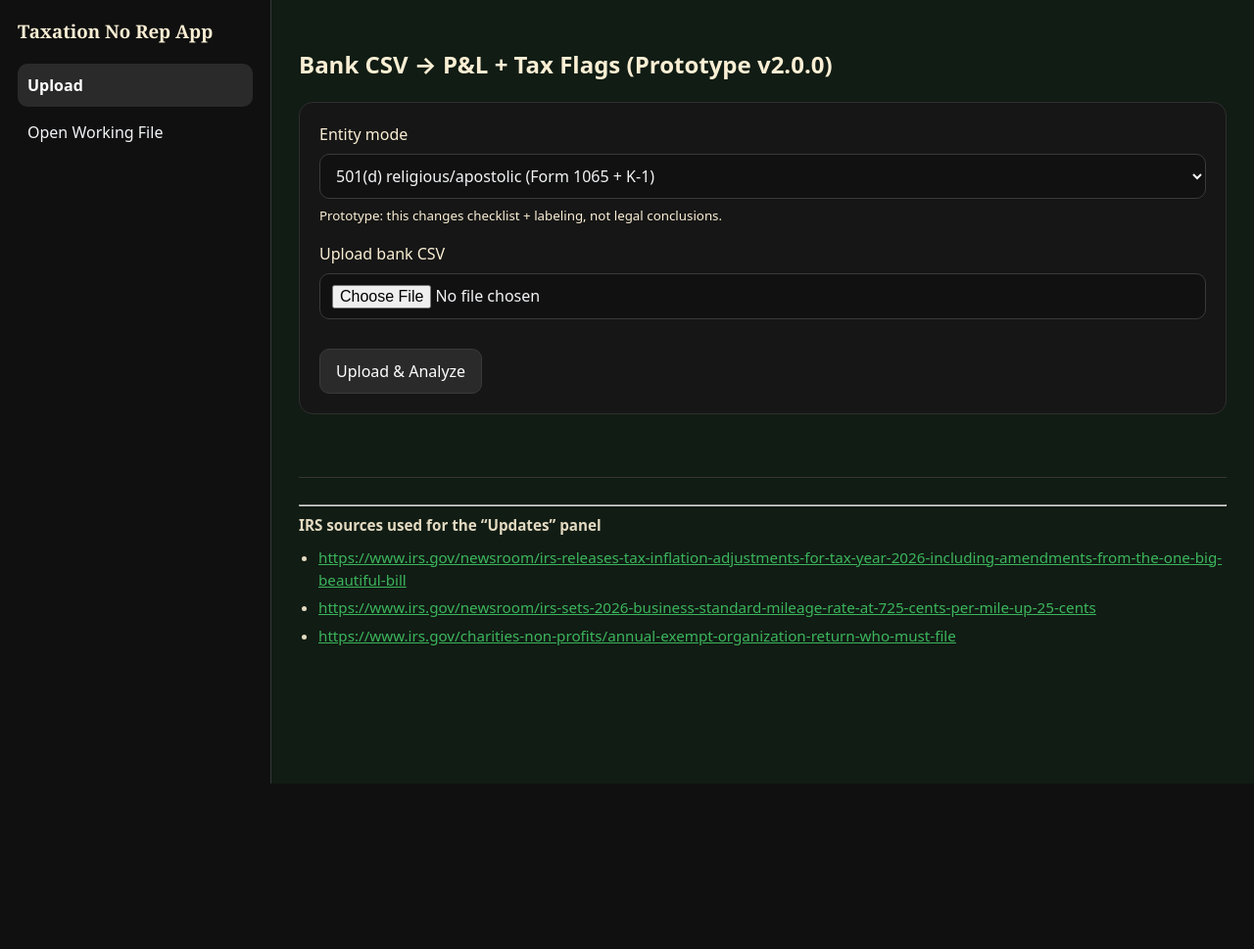
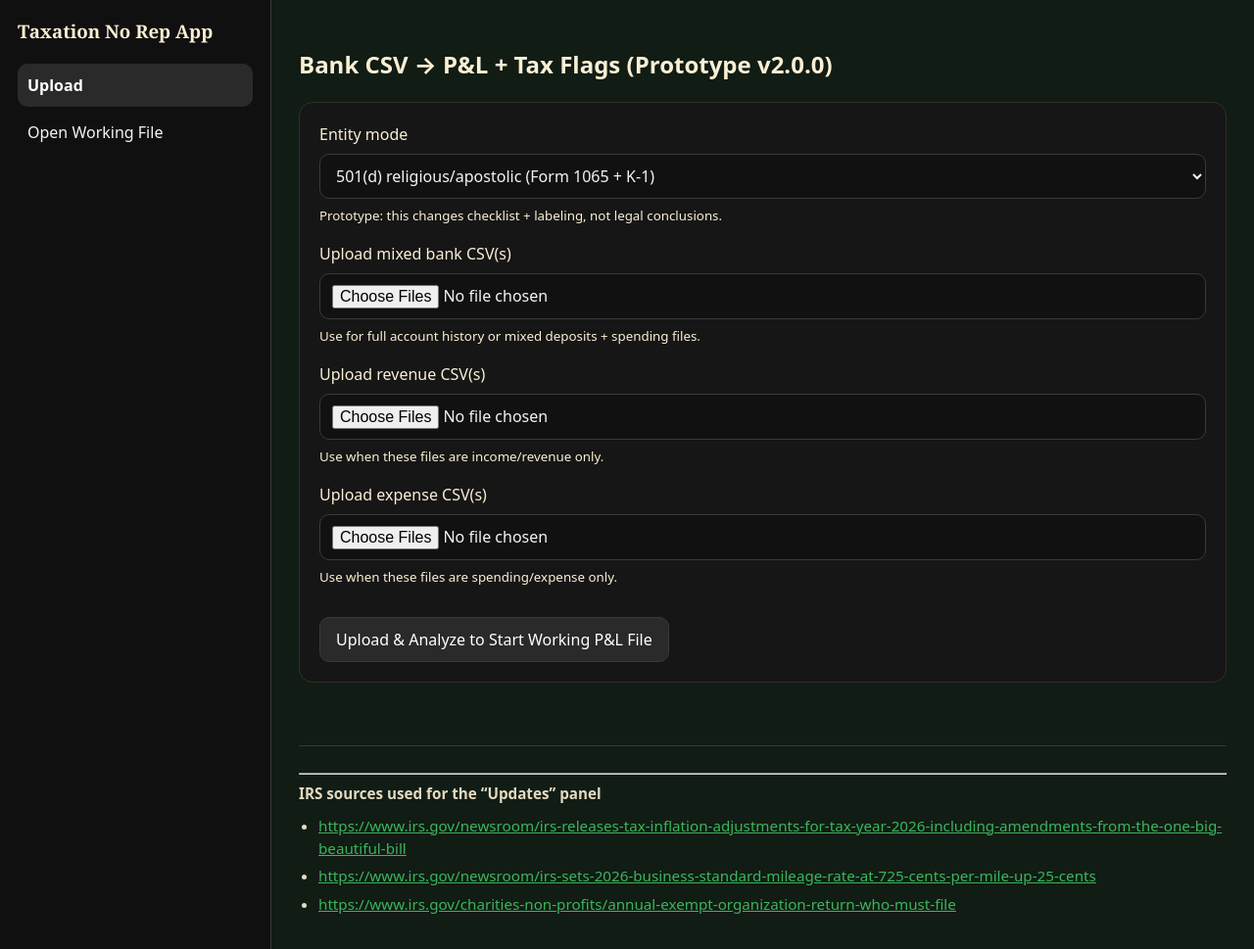
Before and after one commit to CogSciOliver/taxation-without-rep, a FastAPI app: page / in a window 1280 px wide. Shown: the whole page at 98% size. Before the commit the page ends 800 px from the top, so only its background shows below. Run offline with FastAPI, Linux system fonts and the light colour scheme.

Commit message:
v2.2.4 Bulk Edit: Save: Import landing page supports mixed, revenue, and expense multi-file imports from start

```diff
--- a/app.py
+++ b/app.py
@@ -1,4 +1,5 @@
-# app.py _ v2.2.3 BULK EDIT: SAVE: IMPORTS - WORK IN PROGRESS 04.01.2026 16:40, author Danii Oliver
+# app.py WORK IN PROGRESS, author Danii Oliver
+# v2.2.4 BULK EDIT:SAVE:IMPORTS 04.01.2026 16:50
 
 from __future__ import annotations
 
@@ -357,6 +358,61 @@ async def _import_files_into_session(
     return import_notes
 
 
+async def _build_df_from_uploaded_files(
+    *,
+    files: list[UploadFile],
+    source_group: str | None = None,
+) -> tuple[pd.DataFrame, list[str]]:
+    merged_df = pd.DataFrame()
+    notes: list[str] = []
+    batch_id = str(uuid.uuid4())
+
+    for file in files:
+        raw = await file.read()
+
+        try:
+            incoming_df = pd.read_csv(pd.io.common.BytesIO(raw))
+        except Exception as exc:
+            notes.append(f"Could not read {file.filename or 'upload.csv'}: {exc}")
+            continue
+
+        try:
+            prepped_df, upload_notes = _prepare_upload_df(incoming_df)
+
+            incoming_df = normalize_bank_csv(prepped_df)
+            incoming_df = initialize_workspace_columns(incoming_df)
+
+            if source_group:
+                incoming_df = apply_source_group_sign(incoming_df, source_group)
+                incoming_df["source_group"] = source_group
+                incoming_df["source_kind"] = f"{source_group}_import"
+            else:
+                incoming_df["source_kind"] = "mixed_upload"
+
+            incoming_df = apply_categorization(incoming_df)
+            incoming_df = detect_non_pl_items(incoming_df)
+
+            incoming_df["source_file"] = file.filename or "upload.csv"
+            incoming_df["import_batch_id"] = batch_id
+
+            merged_df = pd.concat([merged_df, incoming_df], ignore_index=True)
+
+            notes.append(f"Loaded {len(incoming_df)} rows from {file.filename or 'upload.csv'}.")
+            if upload_notes:
+                notes.extend(upload_notes)
+
+        except Exception as exc:
+            notes.append(f"Failed to process {file.filename or 'upload.csv'}: {exc}")
+
+    if merged_df.empty:
+        raise ValueError("No valid CSV rows were loaded from the selected files.")
+
+    merged_df = merged_df.reset_index(drop=True).copy()
+    merged_df["_row_id"] = merged_df.index.astype(str)
+
+    return merged_df, notes
+
+
 def _rebuild_session_outputs(token: str) -> None:
     s = SESSIONS[token]
     df = s["df"].copy()
@@ -401,6 +457,115 @@ def index(request: Request):
             "error": None,
         },
     )
+
+
+@app.post("/upload/start", response_class=HTMLResponse)
+async def upload_start(
+    request: Request,
+    mixed_files: list[UploadFile] = File([]),
+    revenue_files: list[UploadFile] = File([]),
+    expense_files: list[UploadFile] = File([]),
+    entity_mode: str = Form("schedule_c"),
+):
+    has_mixed = any(f.filename for f in mixed_files)
+    has_revenue = any(f.filename for f in revenue_files)
+    has_expense = any(f.filename for f in expense_files)
+
+    if not (has_mixed or has_revenue or has_expense):
+        return templates.TemplateResponse(
+            "index.html",
+            {
+                "request": request,
+                "sources": IRS_UPDATES_SOURCES,
+                "nav": "upload",
+                "title": "Upload",
+                "error": "Select at least one CSV file to start.",
+            },
+            status_code=400,
+        )
+
+    try:
+        all_frames = []
+        all_notes = []
+
+        if has_mixed:
+            mixed_df, mixed_notes = await _build_df_from_uploaded_files(
+                files=[f for f in mixed_files if f.filename],
+                source_group=None,
+            )
+            all_frames.append(mixed_df)
+            all_notes.extend(mixed_notes)
+
+        if has_revenue:
+            revenue_df, revenue_notes = await _build_df_from_uploaded_files(
+                files=[f for f in revenue_files if f.filename],
+                source_group="revenue",
+            )
+            all_frames.append(revenue_df)
+            all_notes.extend(revenue_notes)
+
+        if has_expense:
+            expense_df, expense_notes = await _build_df_from_uploaded_files(
+                files=[f for f in expense_files if f.filename],
+                source_group="expense",
+            )
+            all_frames.append(expense_df)
+            all_notes.extend(expense_notes)
+
+        df = pd.concat(all_frames, ignore_index=True).reset_index(drop=True)
+        df["_row_id"] = df.index.astype(str)
+
+        token = str(uuid.uuid4())
+
+        pl_by_cat, pl_by_month = build_pl_tables(df)
+        flags = build_flags(df)
+        forms = build_form_checklist(entity_mode=entity_mode)
+        updates = fetch_tax_updates()
+
+        SESSIONS[token] = {
+            "stage": "complete",
+            "workspace_name": None,
+            "filename": "File(s) Uploaded At Start",
+            "entity_mode": entity_mode,
+            "df": df,
+            "pl_by_cat": pl_by_cat,
+            "pl_by_month": pl_by_month,
+            "flags": flags,
+            "forms": forms,
+            "updates": updates,
+            "warnings": all_notes,
+            "selected_year": None,
+            "undo_stack": [],
+            "bulk_edit_filters": {},
+            "imported_files": [],
+        }
+
+        return RedirectResponse(url=f"/summary?token={token}", status_code=303)
+
+    except ValueError as exc:
+        return templates.TemplateResponse(
+            "index.html",
+            {
+                "request": request,
+                "sources": IRS_UPDATES_SOURCES,
+                "nav": "upload",
+                "title": "Upload",
+                "error": str(exc),
+            },
+            status_code=400,
+        )
+    except Exception as exc:
+        return templates.TemplateResponse(
+            "index.html",
+            {
+                "request": request,
+                "sources": IRS_UPDATES_SOURCES,
+                "nav": "upload",
+                "title": "Upload",
+                "error": f"Upload failed while preparing report: {exc}",
+            },
+            status_code=500,
+        )
 
 
 @app.post("/upload", response_class=HTMLResponse)
--- a/templates/index.html
+++ b/templates/index.html
@@ -1,3 +1,8 @@
+<!--
+# index.html WORK IN PROGRESS, author Danii Oliver
+# v2.2.4 BULK EDIT:SAVE:IMPORTS 04.01.2026 16:50
+-->
+
 {% extends "base.html" %}
 {% block content %}
 
@@ -12,7 +17,7 @@
   </div>
   {% endif %}
 
-  <form action="/upload" method="post" enctype="multipart/form-data" class="upload-form">
+  <form action="/upload/start" method="post" enctype="multipart/form-data" class="upload-form">
     <div class="form-row">
       <label for="entity_mode">Entity mode</label>
       <select id="entity_mode" name="entity_mode">
@@ -28,12 +33,31 @@
     </div>
 
     <div class="form-row">
-      <label for="file">Upload bank CSV</label>
-      <input id="file" type="file" name="file" accept=".csv" required />
+      <label for="mixed_files">Upload mixed bank CSV(s)</label>
+      <input id="mixed_files" type="file" name="mixed_files" accept=".csv" multiple />
+      <small class="field-help">
+        Use for full account history or mixed deposits + spending files.
+      </small>
+    </div>
+
+    <div class="form-row">
+      <label for="revenue_files">Upload revenue CSV(s)</label>
+      <input id="revenue_files" type="file" name="revenue_files" accept=".csv" multiple />
+      <small class="field-help">
+        Use when these files are income/revenue only.
+      </small>
+    </div>
+
+    <div class="form-row">
+      <label for="expense_files">Upload expense CSV(s)</label>
+      <input id="expense_files" type="file" name="expense_files" accept=".csv" multiple />
+      <small class="field-help">
+        Use when these files are spending/expense only.
+      </small>
     </div>
 
     <div class="form-actions">
-      <button type="submit">Upload &amp; Analyze</button>
+      <button type="submit">Upload &amp; Analyze to Start Working P&L File</button>
     </div>
   </form>
 </section>
```
Also changed, not shown: RELEASE_NOTES.md (+32 -11 lines).
